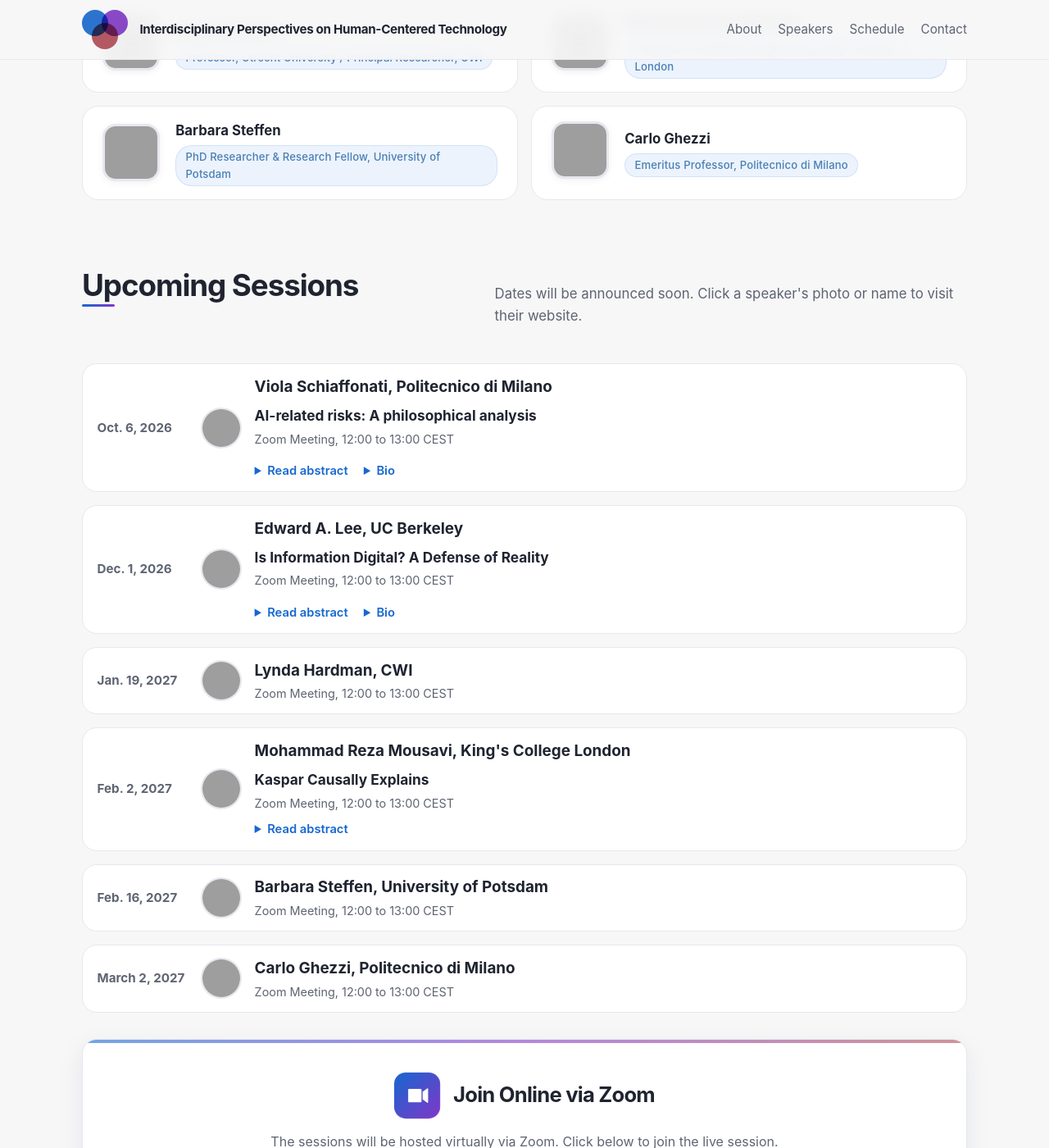
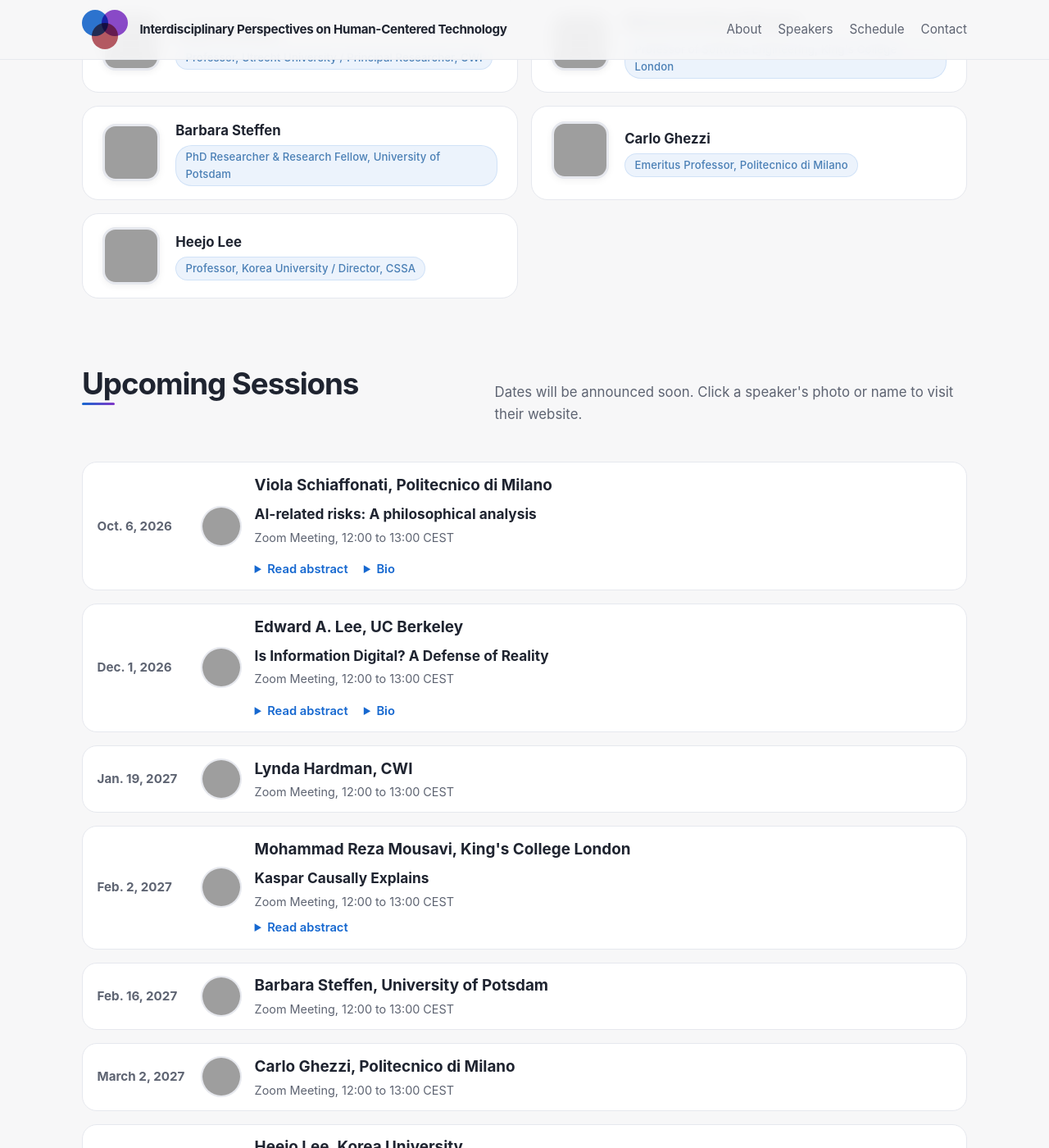
Before and after one commit to rebeca-lang/rebeca-lang.github.io, a Jekyll site: the page events/human-centered-technology/index.html, which Jekyll copies as it is, in a window 1280 px wide and 1400 px high, scrolled down 1564 px. Shown: the whole window at 82% size. Built offline with Jekyll 4.4.1, drawn with Linux system fonts in a browser that asks for light colours; some of the changed text lies outside the part shown; grey boxes are pictures that could not be loaded.

Commit message:
Update index.html

```diff
--- a/events/human-centered-technology/index.html
+++ b/events/human-centered-technology/index.html
@@ -480,6 +480,37 @@
             cursor: pointer;
         }
 
+        /* Avatar wrapper: used for Heejo Lee to zoom in on face */
+        .avatar-crop {
+            flex-shrink: 0;
+            width: 70px;
+            height: 70px;
+            border-radius: 16px;
+            overflow: hidden;
+            background: var(--bg);
+            border: 3px solid var(--border);
+            transition: var(--transition);
+            box-shadow: 0 2px 8px rgba(0,0,0,0.06);
+            cursor: pointer;
+            position: relative;
+        }
+
+        .avatar-crop img {
+            width: 100%;
+            height: 100%;
+            object-fit: cover;
+            object-position: 50% 0%;
+            display: block;
+            transform: scale(1.6);
+            transform-origin: top center;
+        }
+
+        .speaker-card:hover .avatar-crop {
+            border-color: var(--blue);
+            transform: scale(1.05);
+            box-shadow: 0 4px 16px rgba(22, 104, 208, 0.2);
+        }
+
         .speaker-card:hover .speaker-avatar {
             border-color: var(--blue);
             transform: scale(1.05);
@@ -630,6 +661,35 @@
             border: 2px solid var(--border);
             transition: var(--transition);
             cursor: pointer;
+        }
+
+        /* Session avatar wrapper: used for Heejo Lee to zoom in on face */
+        .session-avatar-crop {
+            flex-shrink: 0;
+            width: 50px;
+            height: 50px;
+            border-radius: 50%;
+            overflow: hidden;
+            background: var(--bg);
+            border: 2px solid var(--border);
+            transition: var(--transition);
+            cursor: pointer;
+            position: relative;
+        }
+
+        .session-avatar-crop img {
+            width: 100%;
+            height: 100%;
+            object-fit: cover;
+            object-position: 50% 0%;
+            display: block;
+            transform: scale(1.6);
+            transform-origin: top center;
+        }
+
+        .session:hover .session-avatar-crop {
+            border-color: var(--blue);
+            transform: scale(1.05);
         }
 
         .session:hover .session-avatar {
@@ -1161,6 +1221,19 @@
                             <span class="affiliation-badge">Emeritus Professor, Politecnico di Milano</span>
                         </div>
                     </article>
+
+                    <!-- Heejo Lee -->
+                    <article class="speaker-card">
+                        <a href="https://ccs.korea.ac.kr/people/heejo/" target="_blank" rel="noopener">
+                            <div class="avatar-crop">
+                                <img src="https://ccs.korea.ac.kr/people/heejo/hlee.jpg" alt="Heejo Lee" loading="lazy" />
+                            </div>
+                        </a>
+                        <div class="speaker-info">
+                            <strong><a href="https://ccs.korea.ac.kr/people/heejo/" target="_blank" rel="noopener">Heejo Lee</a></strong>
+                            <span class="affiliation-badge">Professor, Korea University / Director, CSSA</span>
+                        </div>
+                    </article>
                 </div>
             </div>
         </section>
@@ -1320,6 +1393,30 @@
                             </div>
                         </div>
                     </article>
+
+                    <!-- Heejo Lee -->
+                    <article class="session">
+                        <div class="session-date">April 6, 2027</div>
+                        <div class="session-content">
+                            <a href="https://ccs.korea.ac.kr/people/heejo/" target="_blank" rel="noopener" class="session-clickable">
+                                <div class="session-avatar-crop">
+                                    <img src="https://ccs.korea.ac.kr/people/heejo/hlee.jpg" alt="Heejo Lee" loading="lazy" />
+                                </div>
+                            </a>
+                            <div class="session-info">
+                                <div class="session-title">
+                                    <a href="https://ccs.korea.ac.kr/people/heejo/" target="_blank" rel="noopener">Heejo Lee, Korea University</a>
+                                </div>
+                                <div class="session-meta">Zoom Meeting, 12:00 to 13:00 CEST</div>
+                                <details class="talk-details">
+                                    <summary>Bio</summary>
+                                    <p>
+                                        Heejo Lee is currently a Professor with the Department of Computer Science and Engineering at Korea University, and the Director of the Center for Software Security and Assurance (CSSA). He is a Founding Member and the Co-CEO of Labrador Labs. Before joining Korea University, he was the CTO with AhnLab Inc., from 2001 to 2003, and a Postdoctoral Researcher with Purdue University, from 2000 to 2001. He is the Editor of the Journal IEEE Transactions on Vehicular Technology.
+                                    </p>
+                                </details>
+                            </div>
+                        </div>
+                    </article>
                 </div>
 
                 <!-- ZOOM SECTION -->
```
